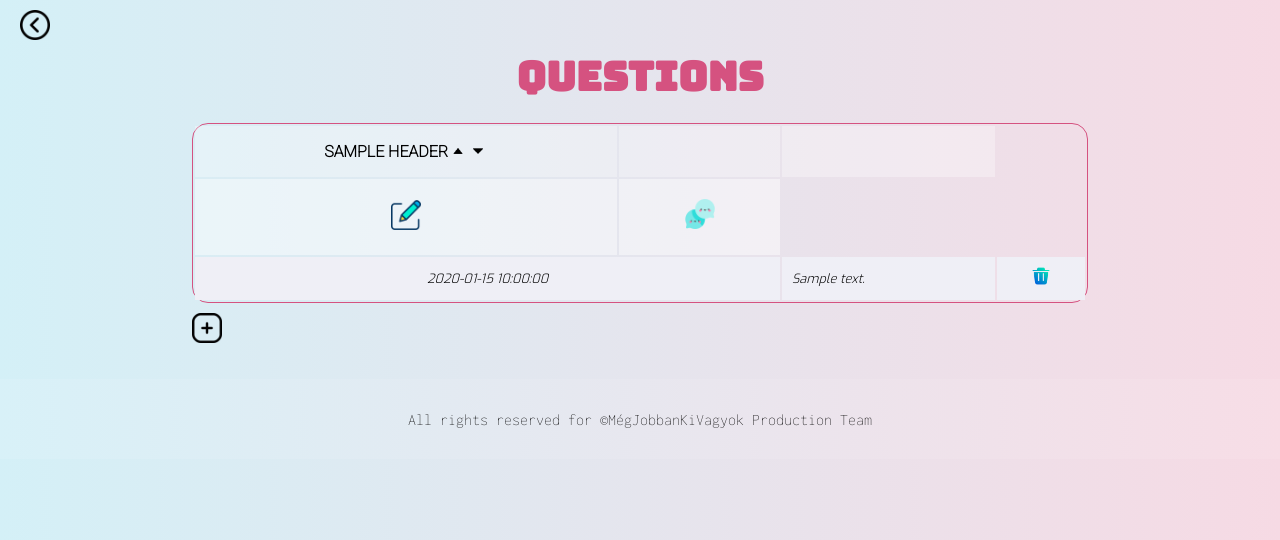
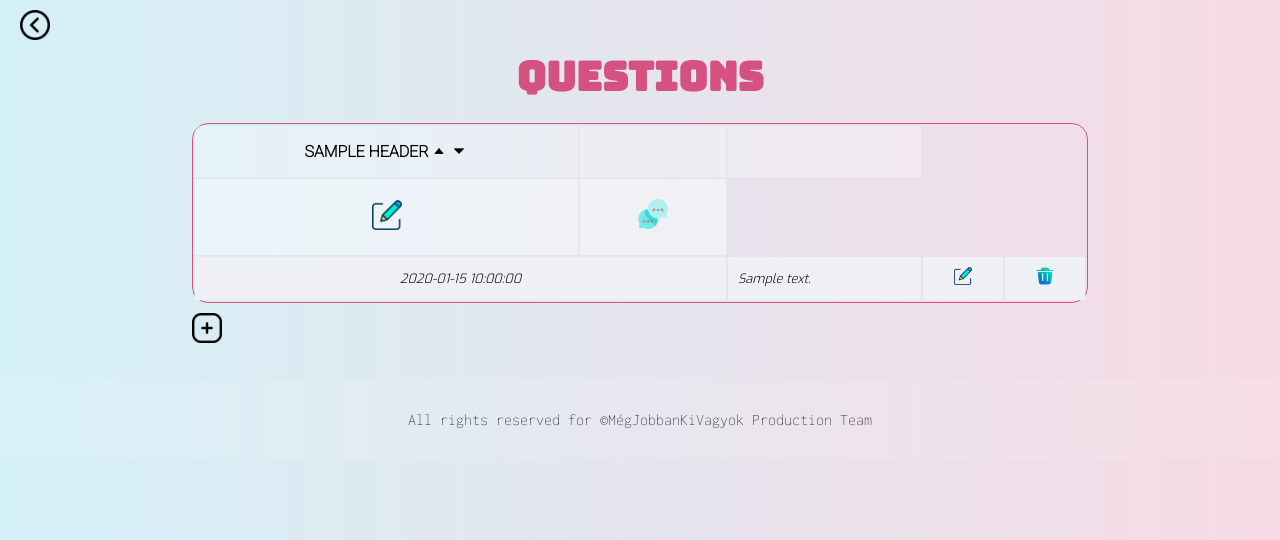
Before and after one commit to RRicsi89/askmate3, a Flask app: template templates/list.html in a window 1280 px wide. Shown: the part 103-643 px from the top of the page. Run offline with Flask 2, Linux system fonts and the light colour scheme; the template is opened without the code that fills it: most values are stand-ins (such as "Sample title", 1, 10 or a date in 2020); some libraries are stand-ins or nearby versions.

Commit message:
add button to edit comment on question list page

```diff
--- a/templates/list.html
+++ b/templates/list.html
@@ -76,8 +76,13 @@
                             <td colspan="2" class="comment-date">
                                {{ comment.submission_time }}
                             </td>
-                            <td colspan="4" class="comment-message">
+                            <td colspan="3" class="comment-message">
                                 {{ comment.message }}
+                            </td>
+                            <td>
+                                <form action="/comment/{{ comment['id'] }}/edit">
+                                <button type="submit" class="trash-button"><img src="/static/icons/edit.png" alt=""></button>
+                                </form>
                             </td>
                             <td>
                                 <form action="/comment/{{ comment['id'] }}/delete">
```
